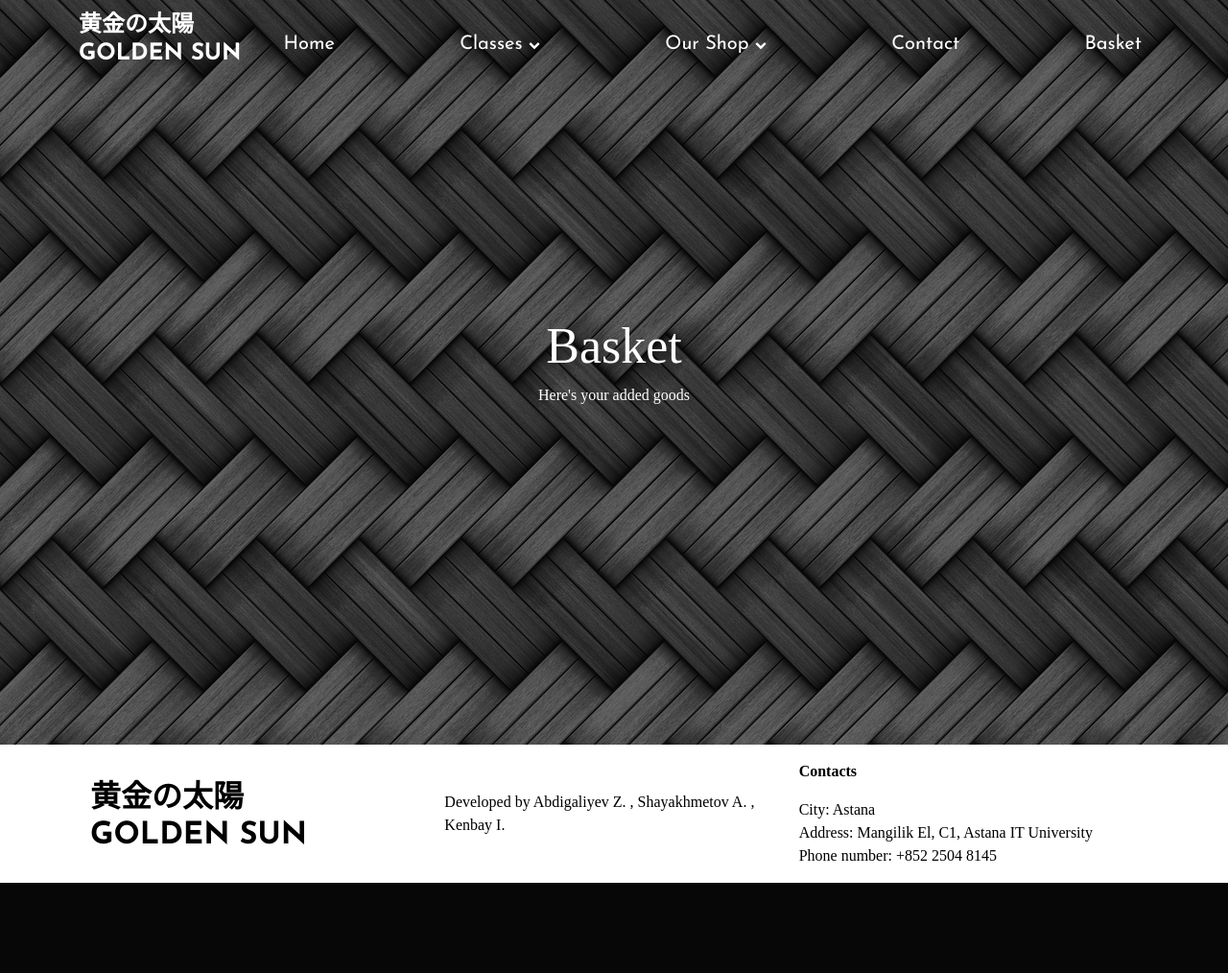
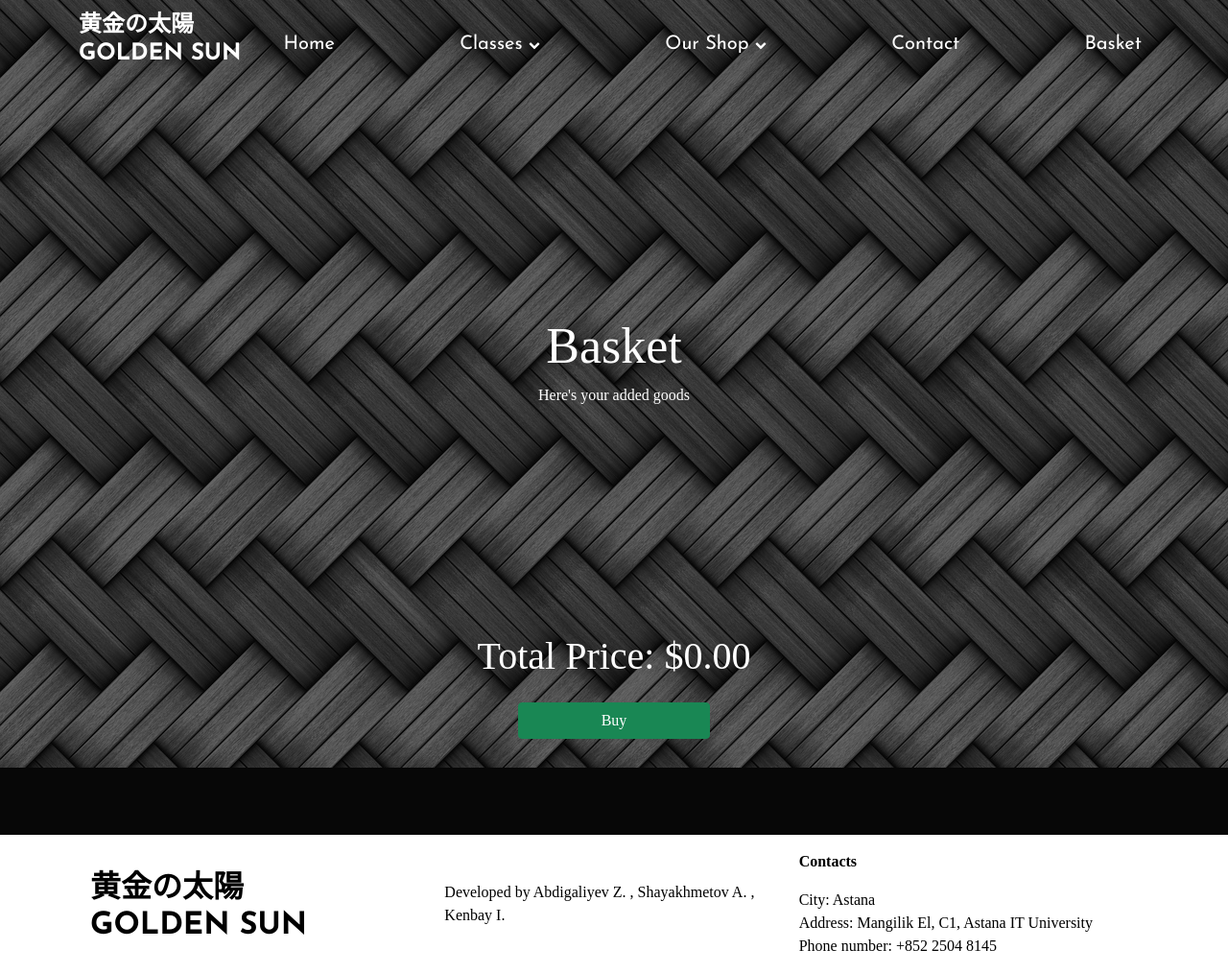
Before and after one commit to manInTheJacket/golden-sun, a plain HTML site: page basket.html in a window 1280 px wide. Shown: the whole page at 96% size. Before the commit the page ends 920 px from the top, so only its background shows below. Drawn offline with nearby package versions, Linux system fonts and the light colour scheme; a web font is replaced by a local one.

Commit message:
applied some changes to basket page

```diff
--- a/basket.html
+++ b/basket.html
@@ -115,7 +115,6 @@
               <a class="nav-link" href="basket.html">Basket</a>
               <p class="score-number" id="score-number">0</p>
             </li>
-            <script src="./js/showTotalQuantity.js" ></script>
           </ul>
         </div>
       </div>
@@ -133,10 +132,19 @@
       <p>Here's your added goods</p>
     </div>
     <section class="book_section">
+      <h1 id="totalPrice">Total Price: 0$</h1>
       <ul style="display: flex; flex-direction: column; row-gap: 25px">
         <script src="./js/basketWork.js" ></script>
       </ul>
     </section>
+    <div style="display: flex; justify-content: center;">
+      <button class="btn btn-success" style="width: 200px; padding: 0;">
+        <a href="./payment.html" style="text-decoration: none; color: white; display: block; padding: 6px 12px;">
+          Buy
+        </a>
+      </button>
+    </div>
+    <script src="./js/showTotalQuantity.js" ></script>
   </main>
   <footer
       class="bg-white w-100 d-flex justify-content-center"
--- a/js/showTotalQuantity.js
+++ b/js/showTotalQuantity.js
@@ -14,6 +14,14 @@ function getTotalQuantity() {
     } else {
         scoreNumberElement.classList.add('hidden'); // Hide the element
     }
+
+    let totalAmount = 0;
+
+    for (let i = 0; i < basket.length; i++) {
+        totalAmount += basket[i].price * basket[i].quantity; // Price * Quantity
+    }
+
+    document.getElementById('totalPrice').innerHTML = "Total Price: $" + totalAmount.toFixed(2);
 }
 
 // Call the function to update the display
```
